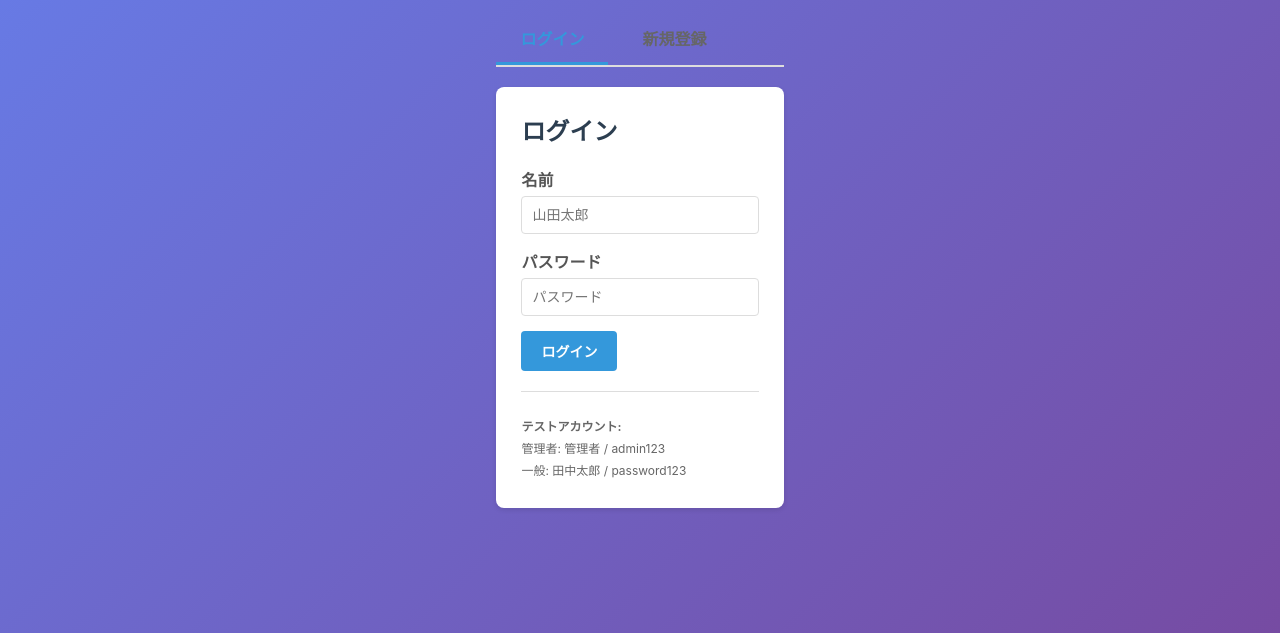
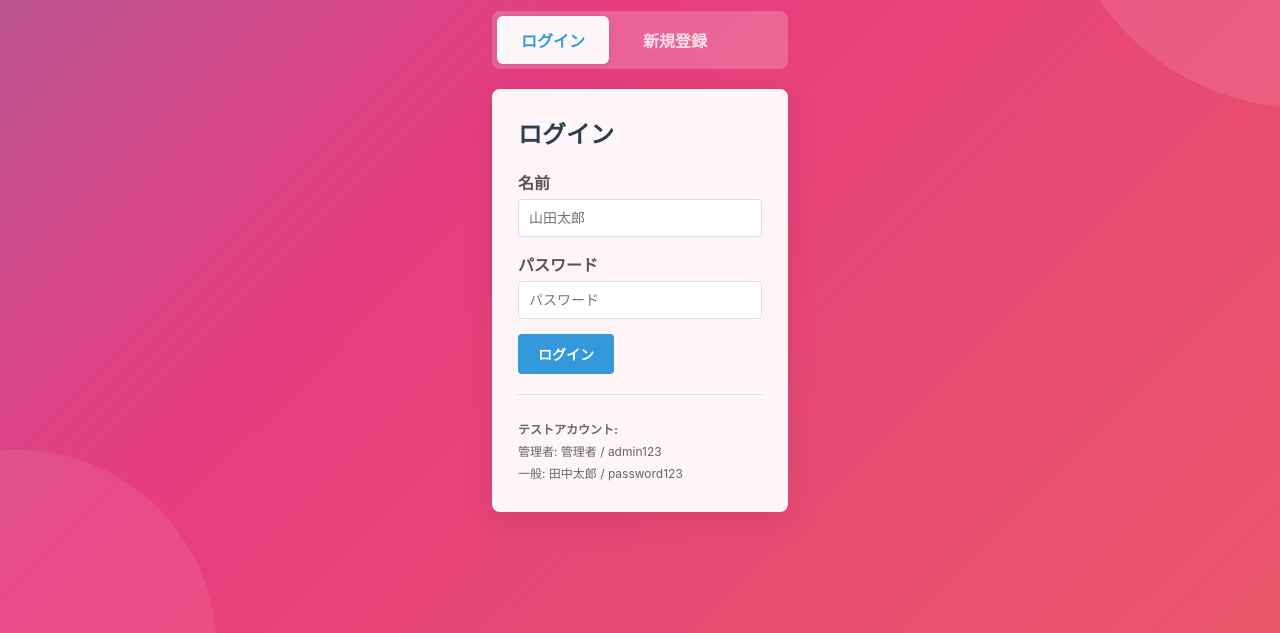
Before and after one commit to ishiyama1989/bentou-order-system, a website: page public/index.html in a window 1280 px wide. Shown: the part 167-800 px from the top of the page. Drawn offline with Linux system fonts and the light colour scheme.

Commit message:
ログイン画面をオシャレでスタイリッシュなデザインに改善

```diff
--- a/public/style.css
+++ b/public/style.css
@@ -304,11 +304,64 @@ table tbody tr:hover {
   display: flex;
   align-items: center;
   justify-content: center;
-  background: linear-gradient(135deg, #667eea 0%, #764ba2 100%);
+  background: linear-gradient(-45deg, #ee7752, #e73c7e, #23a6d5, #23d5ab);
+  background-size: 400% 400%;
+  animation: gradientShift 15s ease infinite;
+  position: relative;
+  overflow: hidden;
+}
+
+/* アニメーショングラデーション */
+@keyframes gradientShift {
+  0% {
+    background-position: 0% 50%;
+  }
+  50% {
+    background-position: 100% 50%;
+  }
+  100% {
+    background-position: 0% 50%;
+  }
+}
+
+/* 装飾的な円 */
+#login-screen::before {
+  content: '';
+  position: absolute;
+  width: 500px;
+  height: 500px;
+  background: rgba(255, 255, 255, 0.1);
+  border-radius: 50%;
+  top: -250px;
+  right: -250px;
+  animation: float 20s ease-in-out infinite;
+}
+
+#login-screen::after {
+  content: '';
+  position: absolute;
+  width: 400px;
+  height: 400px;
+  background: rgba(255, 255, 255, 0.08);
+  border-radius: 50%;
+  bottom: -200px;
+  left: -200px;
+  animation: float 25s ease-in-out infinite reverse;
+}
+
+@keyframes float {
+  0%, 100% {
+    transform: translate(0, 0) rotate(0deg);
+  }
+  50% {
+    transform: translate(50px, 50px) rotate(180deg);
+  }
 }
 
 #login-screen .container {
   max-width: 400px;
+  position: relative;
+  z-index: 1;
 }
 
 #login-screen h1 {
@@ -316,6 +369,43 @@ table tbody tr:hover {
   color: white;
   margin-bottom: 30px;
   font-size: 32px;
+  text-shadow: 2px 2px 4px rgba(0, 0, 0, 0.2);
+  font-weight: 700;
+  letter-spacing: 1px;
+}
+
+/* ログインカードのグラスモーフィズム効果 */
+#login-screen .card {
+  background: rgba(255, 255, 255, 0.95);
+  backdrop-filter: blur(10px);
+  border: 1px solid rgba(255, 255, 255, 0.3);
+  box-shadow: 0 8px 32px rgba(0, 0, 0, 0.1);
+}
+
+/* ログイン画面のタブスタイル */
+#login-screen .tabs {
+  background: rgba(255, 255, 255, 0.2);
+  border-radius: 8px;
+  padding: 5px;
+  border-bottom: none;
+}
+
+#login-screen .tab-btn {
+  border-radius: 6px;
+  color: rgba(255, 255, 255, 0.8);
+  border-bottom: none;
+  transition: all 0.3s ease;
+}
+
+#login-screen .tab-btn.active {
+  background: rgba(255, 255, 255, 0.95);
+  color: #3498db;
+  box-shadow: 0 2px 8px rgba(0, 0, 0, 0.1);
+}
+
+#login-screen .tab-btn:hover {
+  background: rgba(255, 255, 255, 0.3);
+  color: white;
 }
 
 .test-accounts {
```
